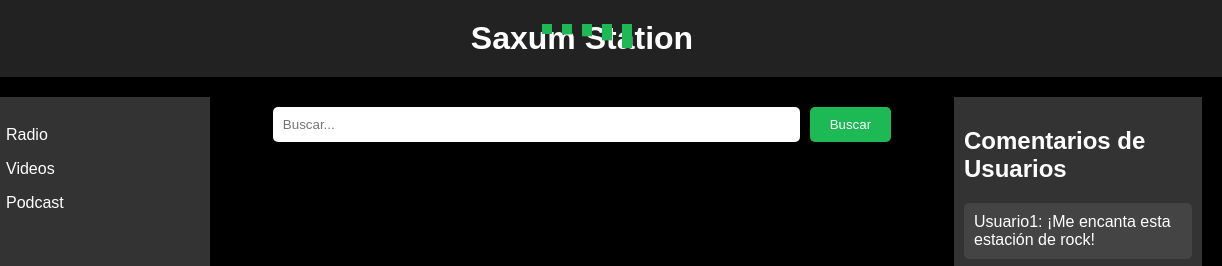
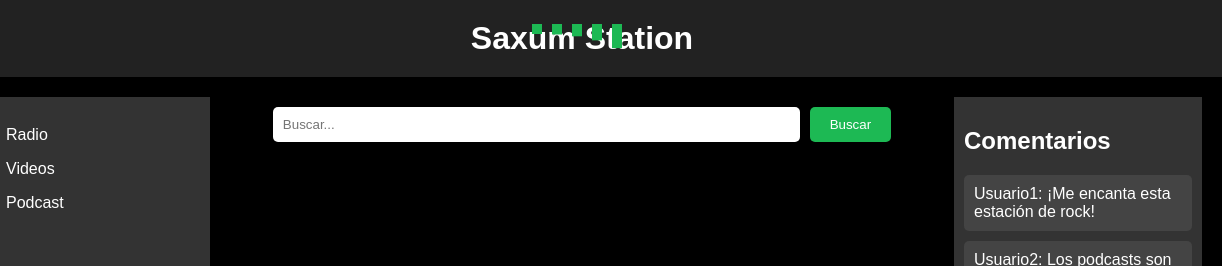
Before and after one commit to saxum-electronics/SaxumStation, a plain HTML site: page index.html in a window 1280 px wide. Shown: the top 266 px of the page, 58-1280 px from the left. Drawn offline with Linux system fonts and the light colour scheme.

Commit message:
Update index.html

```diff
--- a/index.html
+++ b/index.html
@@ -9,12 +9,12 @@
 <body>
     <header>
         <h1>Saxum Station</h1>
-        <svg width="100" height="50" viewBox="0 0 100 50" xmlns="http://www.w3.org/2000/svg">
-            <rect x="10" y="10" width="10" height="30" class="bar"></rect>
-            <rect x="30" y="10" width="10" height="30" class="bar"></rect>
-            <rect x="50" y="10" width="10" height="30" class="bar"></rect>
-            <rect x="70" y="10" width="10" height="30" class="bar"></rect>
-            <rect x="90" y="10" width="10" height="30" class="bar"></rect>
+        <svg width="120" height="50" viewBox="0 0 120 50" xmlns="http://www.w3.org/2000/svg">
+            <rect x="10" y="10" width="10" height="30" class="bar bar1"></rect>
+            <rect x="30" y="10" width="10" height="30" class="bar bar2"></rect>
+            <rect x="50" y="10" width="10" height="30" class="bar bar3"></rect>
+            <rect x="70" y="10" width="10" height="30" class="bar bar4"></rect>
+            <rect x="90" y="10" width="10" height="30" class="bar bar5"></rect>
         </svg>
     </header>
     <main>
@@ -34,7 +34,7 @@
                     </div>
                 </td>
                 <td id="comments">
-                    <h2>Comentarios de Usuarios</h2>
+                    <h2>Comentarios</h2>
                     <div class="comment">Usuario1: ¡Me encanta esta estación de rock!</div>
                     <div class="comment">Usuario2: Los podcasts son increíbles.</div>
                 </td>
```
